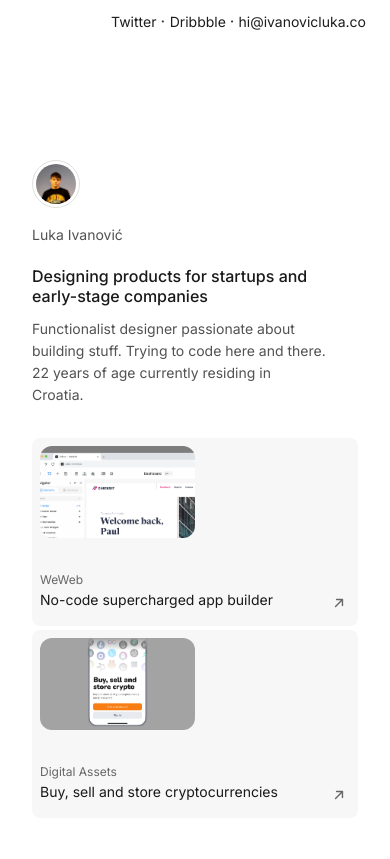
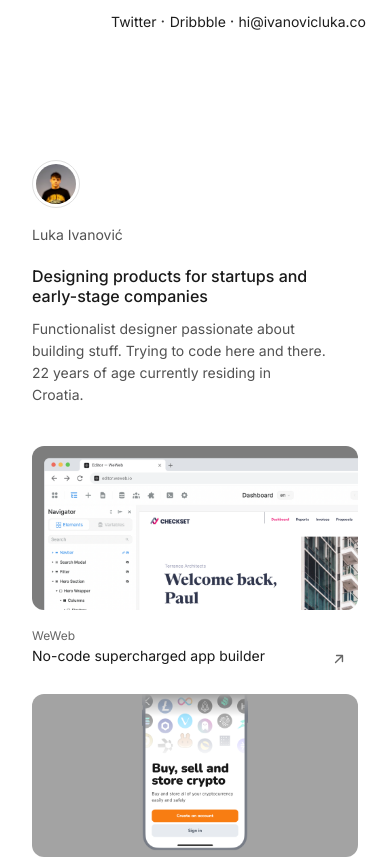
Before and after one commit to lukaivanovic/portfolio23, a Next.js app: page / in a window 390 px wide. Shown: the top 859 px of the page. Built offline with nearby package versions, Linux system fonts and the light colour scheme.

Commit message:
responsive

```diff
--- a/styles/Project.module.css
+++ b/styles/Project.module.css
@@ -31,31 +31,6 @@
     transform: scale(0.98);
 }
 
-@media (max-width: 1024px) {
-    .project{
-        position: relative;
-        display: flex;
-        flex-direction: column;
-        align-content: center;
-        justify-content: flex-start;
-        padding: 8px;
-        row-gap: 16px;
-        background-color: #F7F7F7;
-        border-radius: 8px;
-    }
-
-    .projectHover{
-        position: relative;
-        display: flex;
-        flex-direction: column;
-        align-content: center;
-        justify-content: flex-start;
-        padding: 8px;
-        row-gap: 16px;
-        background-color: #F2F2F2;
-        border-radius: 8px;
-    }
-}
 
 .projectTitle{
     color: black;
@@ -96,29 +71,6 @@
     margin-bottom: 16px;
 }
 
-@media (max-width: 1024px) {
-    .projectImage{
-        width: 50%;
-        height: 92px;
-        object-fit: cover;
-        flex-grow: 0;
-        flex-shrink: 0;
-        border-radius: 12px;
-        transition: all .2s ease-out;
-    }
-
-    .projectImageHover{
-        width: 50%;
-        height: 92px;
-        object-fit: cover;
-        flex-grow: 0;
-        flex-shrink: 0;
-        border-radius: 12px;
-        transition: all .2s ease-out;
-        transform: scale(0.98);
-    }
-}
-
 .projectLeft{
     width: 120px;
 }
```
